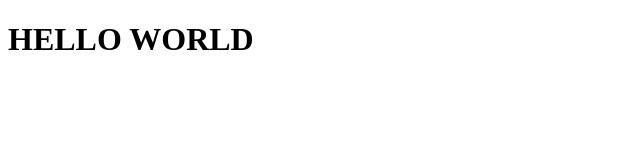
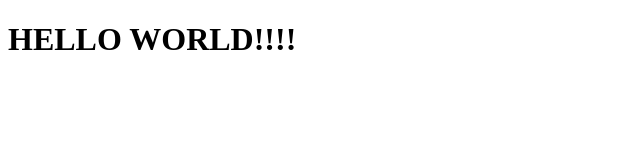
Before and after one commit to davidb596/revou_test2, a plain HTML site: page index.html in a window 1280 px wide. Shown: the full height of the page, 0-640 px from the left. Drawn offline with Linux system fonts and the light colour scheme.

Commit message:
add exclamation

```diff
--- a/index.html
+++ b/index.html
@@ -7,6 +7,6 @@
     <title>Test</title>
 </head>
 <body>
-    <h1>HELLO WORLD</h1>
+    <h1>HELLO WORLD!!!!</h1>
 </body>
 </html>
```
